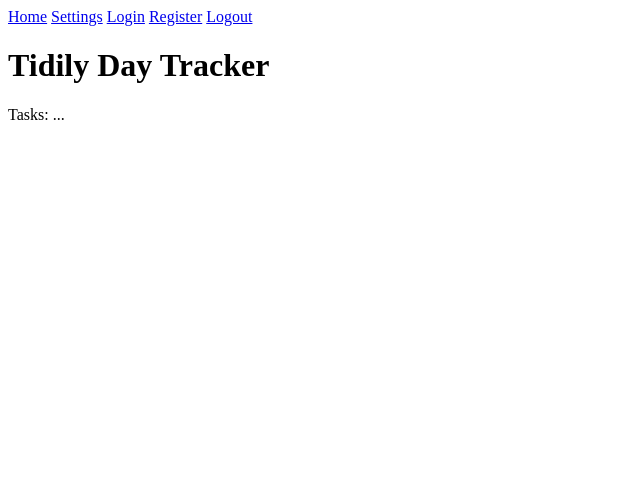
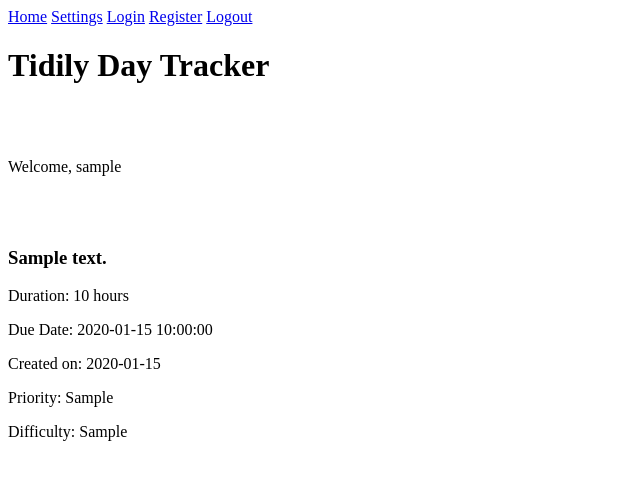
Before and after one commit to DeObjectifOne/CS-code, a Flask app: template Coding time!/website/templates/home.html in a window 1280 px wide. Shown: the top 480 px of the page, without its empty margins (0-640 px from the left). Run offline with Flask 3, Linux system fonts and the light colour scheme; the template is opened without the code that fills it: values that come from a table or form of the project are taken from there, others are empty; tables that the repository leaves empty hold one stand-in row (values such as "Sample post").

Commit message:
Update home.html

```diff
--- a/Coding time!/website/templates/home.html
+++ b/Coding time!/website/templates/home.html
@@ -3,9 +3,29 @@
 
  {% block title %}Home{% endblock %} <!--Page title-->
 
- {% block content %} <!--Page body-->
+{% block content %} <!--Page body-->
 
- <h1>Tidily Day Tracker</h1>
- <p>Tasks: ...</p>
+<h1>Tidily Day Tracker</h1>
 
- {% endblock %}
+<br><br>
+<p>Welcome, {{ user.username }}</p>
+<br><br>
+
+{% for task in tasks %}
+
+    <div>
+        <h3>{{ task.details }}</h3>
+        <p>Duration: {{ task.duration }} hours</p>
+        <p>Due Date: {{task.due_date }}</p>
+        <p>Created on: {{ task.creation_date.strftime('%Y-%m-%d') }}</p>
+        <p>Priority: {{ task.priority }}</p>
+        <p>Difficulty: {{ task.difficulty }}</p>
+    </div>
+
+{% else %}
+
+<p>Make a new task: <a href="{{ url_for('views.create_task') }}">Add Task</a> </p>
+
+{% endfor %}
+
+{% endblock %}
```
